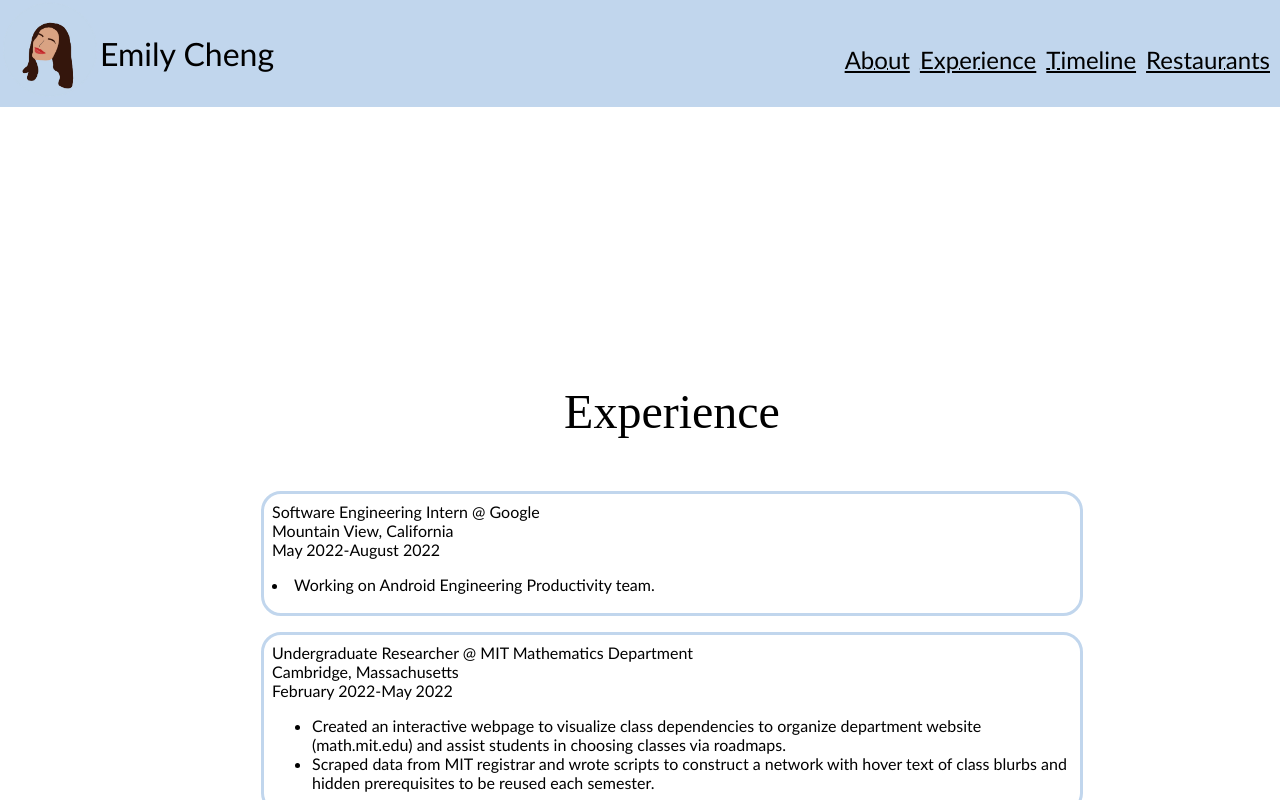
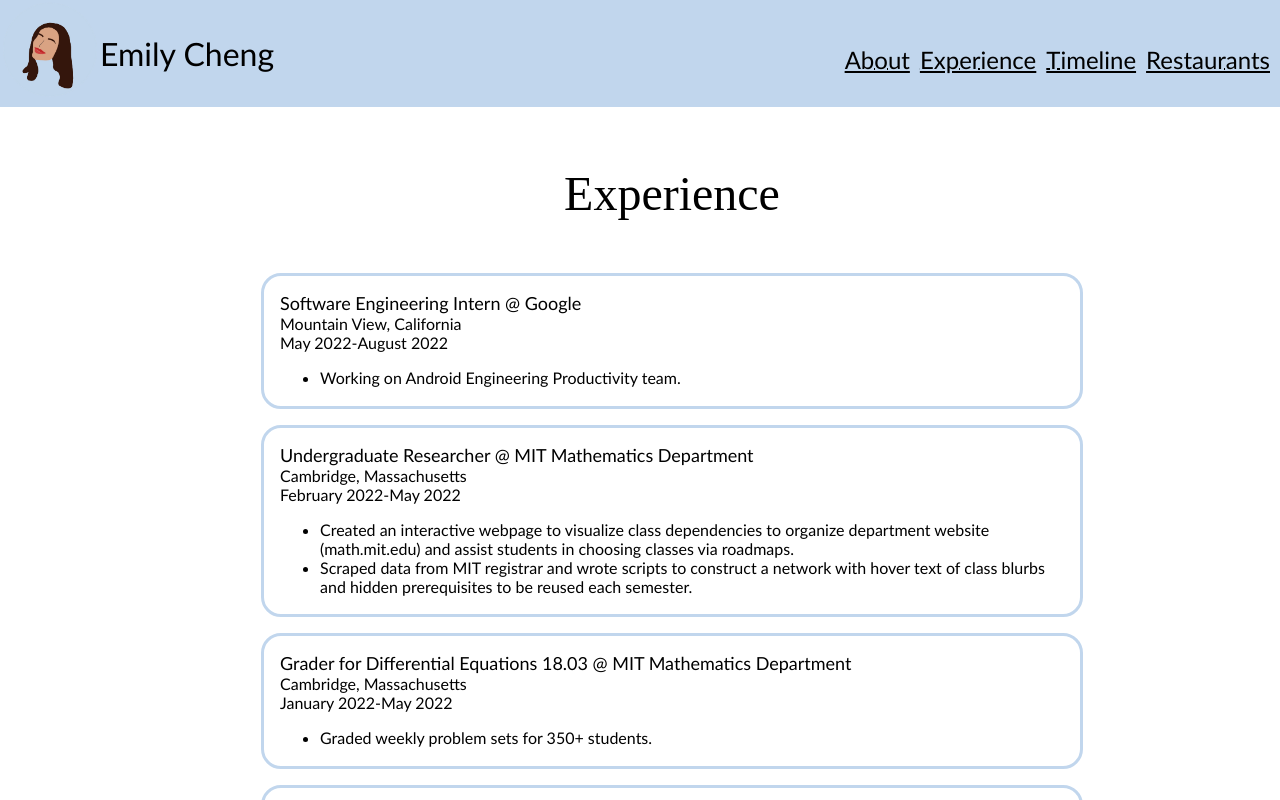
Before and after one commit to emilychengg/emilychengg.github.io, a React (Create React App) app: page /experience in a window 1280 px wide. Shown: the top 800 px of the page. Built offline with nearby package versions, Linux system fonts and the light colour scheme.

Commit message:
Small fixes to exisitng pages

```diff
--- a/src/pages/About.js
+++ b/src/pages/About.js
@@ -22,7 +22,9 @@ class About extends Component {
                     <br /><br />
                     Beyond the classroom, I'm a member of the <a href="https://mitathletics.com/sports/womens-volleyball">MIT Women's Varsity Volleyball</a> team, the <a href="https://linktr.ee/ckmit">Baker Foundation</a>, <a href="https://www.theta.mit.edu/">Κappa Alpha Theta</a>, and <a href="https://linktr.ee/ckmit">Camp Kesem</a>.
                     <br /><br />
-                    Talk to me about your favorite restaurants, product management, or the latest trends. <a href="mailto:emilych@mit.edu">Please reach out to me here.</a>
+                    Talk to me about your favorite restaurants, product management, or the latest trends. <a href="mailto:emilych@mit.edu">Please reach out to me here</a>.
+                    <br></br> <br></br>
+                    Last updated July 2022.
                     </p>
                     <br></br>
                 </div>
--- a/src/pages/Experience.css
+++ b/src/pages/Experience.css
@@ -1,5 +1,5 @@
 #experience {
-    padding-top: 250px;
+    padding-top: 2rem;
     display: flex;
     justify-content: center;
     align-items: center;
@@ -30,11 +30,28 @@
     width: 300px;
     border-radius: 20px;
     font-family: 'Optima', sans-serif;
-    font-weight: 500;
     margin-bottom: 2vh;
     border-color: #c1d6ed;
     border-style: solid;
 }
+
+#experience-cards .card-body {
+    padding-top: 1vh;
+    padding-left: 1vh;
+    /* padding-right: 1vh;
+    padding-bottom: 0.3vh; */
+}
+
+#experience-cards .card-title {
+    font-size: large;
+    font-weight: 540;
+}
+
+#experience-cards .card-subtitle {
+    font-size: medium;
+    font-weight:
+}
+
 
 #experience-cards > ul {
     margin-left: 1vh;
--- a/src/pages/Experience.js
+++ b/src/pages/Experience.js
@@ -23,12 +23,12 @@ class Experience extends Component {
                 <div id="experience-cards">
                     <Card>
                         <Card.Body>
-                            <Card.Title>Software Engineering Intern @ Google </Card.Title>
+                            <Card.Title >Software Engineering Intern @ Google </Card.Title>
                             <Card.Subtitle className="mb-2 text-muted"> Mountain View, California
                             <br/>
                             May 2022-August 2022</Card.Subtitle>
                             <Card.Text>
-                                <li> Working on Android Engineering Productivity team.</li>
+                                <ul><li> Working on Android Engineering Productivity team.</li></ul>
                             </Card.Text>
                         </Card.Body>
                     </Card>
--- a/src/pages/Home.css
+++ b/src/pages/Home.css
@@ -10,6 +10,7 @@
     align-items: center;
     margin-left: 1rem;
     margin-right: 1rem;
+    padding-bottom: 23vh;
 }
 
 .logo {
```
